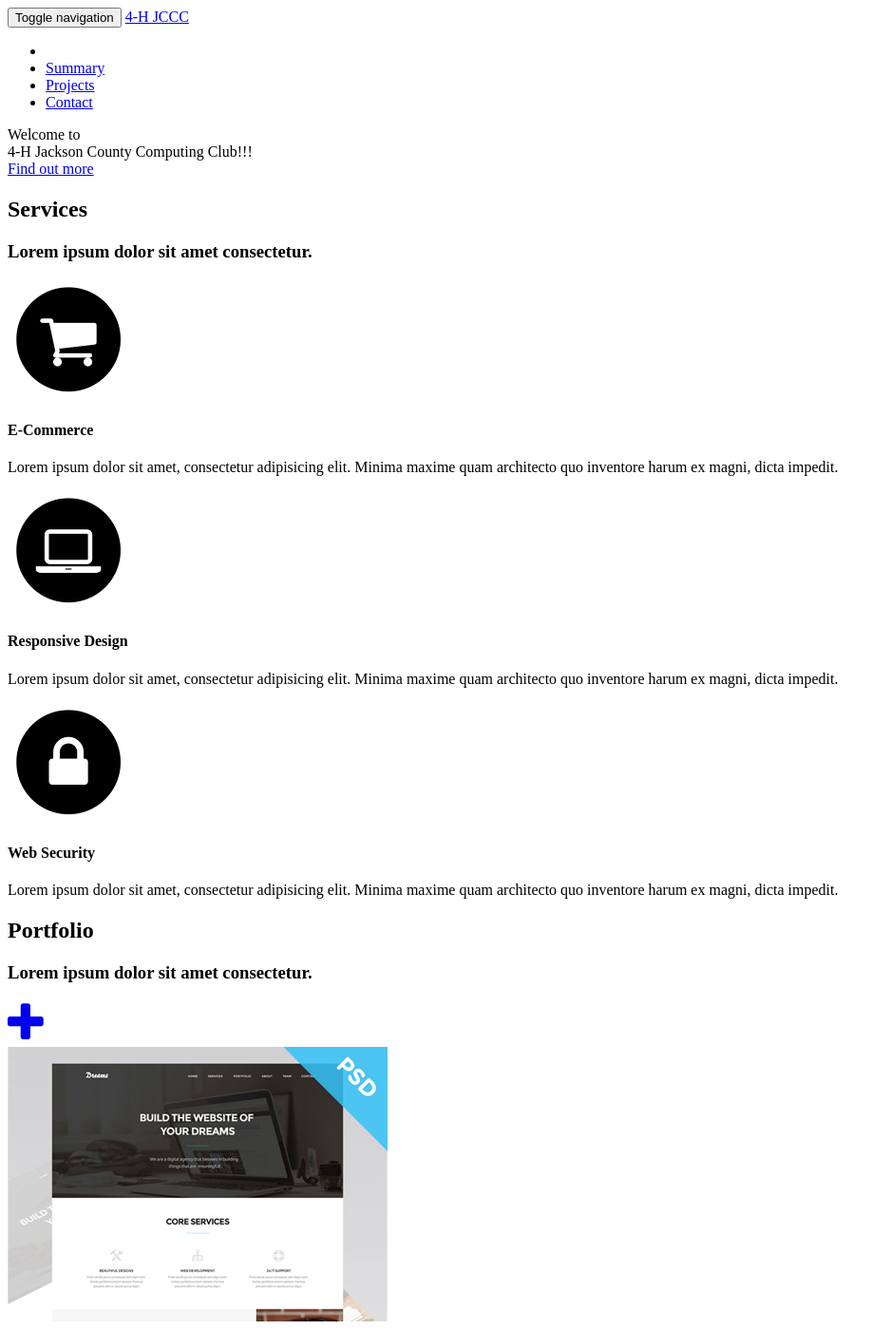
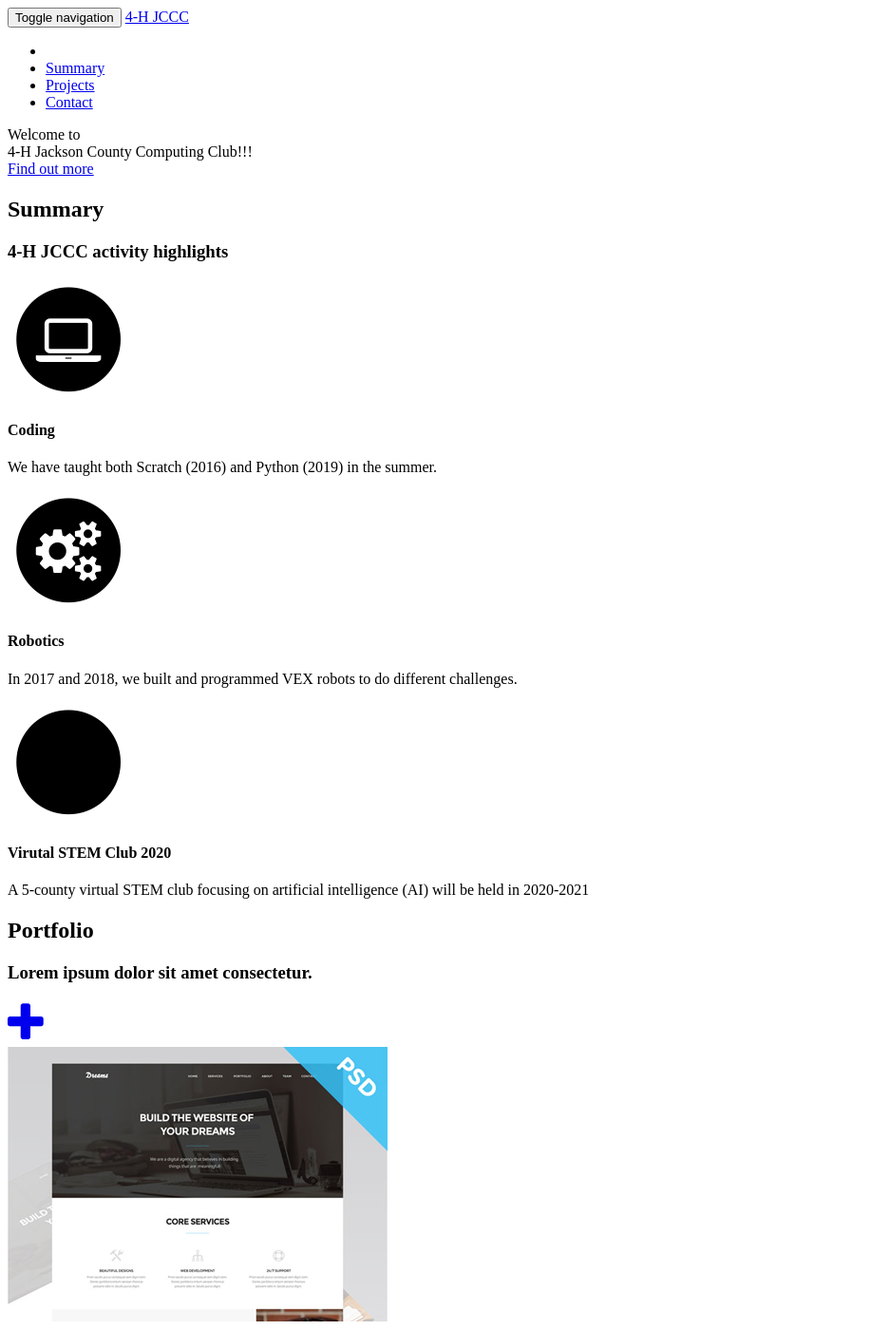
Before and after one commit to 4Hjccc/4Hjccc.github.io, a Jekyll site: the page built from index.html, in a window 1280 px wide and 1400 px high. Shown: the whole window at 95% size, without its empty margins (0-937 px from the left). Built offline with Jekyll 4.4.1, drawn with Linux system fonts in a browser that asks for light colours; some web fonts are replaced.

Commit message:
updated text and icons

```diff
--- a/_includes/services.html
+++ b/_includes/services.html
@@ -3,34 +3,34 @@
         <div class="container">
             <div class="row">
                 <div class="col-lg-12 text-center">
-                    <h2 class="section-heading">Services</h2>
-                    <h3 class="section-subheading text-muted">Lorem ipsum dolor sit amet consectetur.</h3>
+                    <h2 class="section-heading">Summary</h2>
+                    <h3 class="section-subheading text-muted">4-H JCCC activity highlights</h3>
                 </div>
             </div>
             <div class="row text-center">
                 <div class="col-md-4">
                     <span class="fa-stack fa-4x">
                         <i class="fa fa-circle fa-stack-2x text-primary"></i>
-                        <i class="fa fa-shopping-cart fa-stack-1x fa-inverse"></i>
+                        <i class="fa fa-laptop fa-stack-1x fa-inverse"></i>
                     </span>
-                    <h4 class="service-heading">E-Commerce</h4>
-                    <p class="text-muted">Lorem ipsum dolor sit amet, consectetur adipisicing elit. Minima maxime quam architecto quo inventore harum ex magni, dicta impedit.</p>
+                    <h4 class="service-heading">Coding</h4>
+                    <p class="text-muted">We have taught both Scratch (2016) and Python (2019) in the summer.</p>
                 </div>
                 <div class="col-md-4">
                     <span class="fa-stack fa-4x">
                         <i class="fa fa-circle fa-stack-2x text-primary"></i>
-                        <i class="fa fa-laptop fa-stack-1x fa-inverse"></i>
+                        <i class="fa fa-gears fa-stack-1x fa-inverse"></i>
                     </span>
-                    <h4 class="service-heading">Responsive Design</h4>
-                    <p class="text-muted">Lorem ipsum dolor sit amet, consectetur adipisicing elit. Minima maxime quam architecto quo inventore harum ex magni, dicta impedit.</p>
+                    <h4 class="service-heading">Robotics</h4>
+                    <p class="text-muted">In 2017 and 2018, we built and programmed VEX robots to do different challenges.</p>
                 </div>
                 <div class="col-md-4">
                     <span class="fa-stack fa-4x">
                         <i class="fa fa-circle fa-stack-2x text-primary"></i>
-                        <i class="fa fa-lock fa-stack-1x fa-inverse"></i>
+                        <i class="fa fa-microchip fa-stack-1x fa-inverse"></i>
                     </span>
-                    <h4 class="service-heading">Web Security</h4>
-                    <p class="text-muted">Lorem ipsum dolor sit amet, consectetur adipisicing elit. Minima maxime quam architecto quo inventore harum ex magni, dicta impedit.</p>
+                    <h4 class="service-heading">Virutal STEM Club 2020</h4>
+                    <p class="text-muted">A 5-county virtual STEM club focusing on artificial intelligence (AI) will be held in 2020-2021</p>
                 </div>
             </div>
         </div>
```
